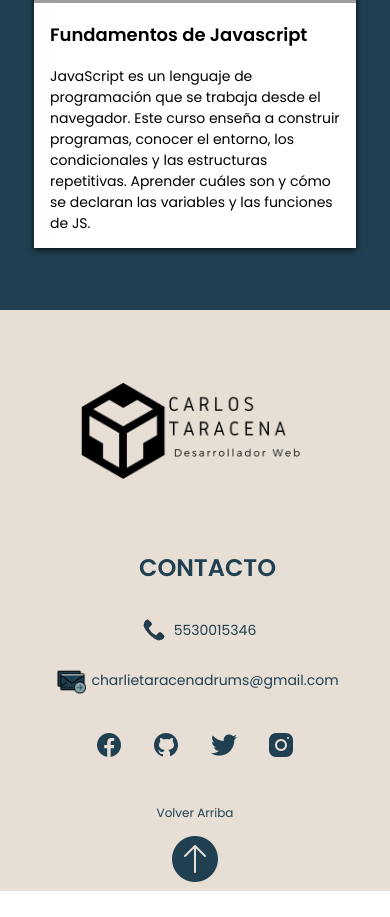
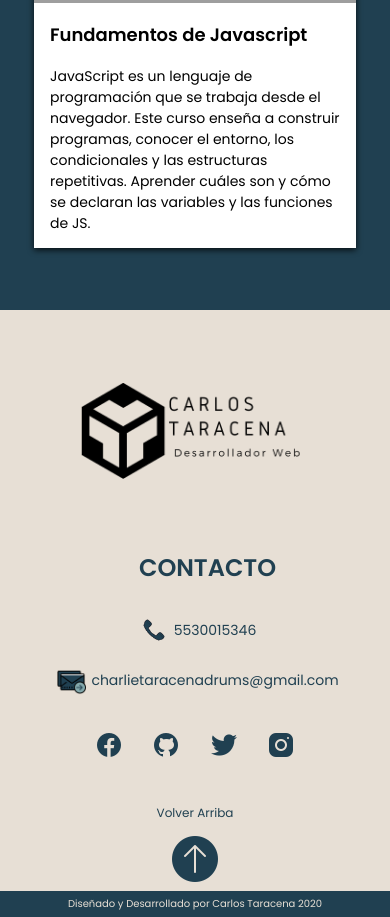
Before and after one commit to Ctaracena/Portfolio, a plain HTML site: page index.html in a window 390 px wide. Shown: the part 6522-7439 px from the top of the page. Before the commit the page ends 7413 px from the top, so only its background shows below. Drawn offline with Linux system fonts and the light colour scheme; grey boxes are pictures that could not be loaded.

Commit message:
creditos

```diff
--- a/css/mobile.css
+++ b/css/mobile.css
@@ -305,6 +305,15 @@
   margin-bottom: 30px;
 }
 
+.credits p {
+  margin: 0;
+  color: var(--beige);
+  font-size: 10px;
+  padding: 5px;
+  text-align: center;
+}
+
+
 }
 
 @media screen and (max-width: 320px) {
--- a/css/styles.css
+++ b/css/styles.css
@@ -322,3 +322,15 @@ header .img-wrapper img {
   font-size: 12px;
   color: var(--dark-blue);
 }
+
+.credits {
+  background-color: var(--dark-blue);
+}
+
+.credits p {
+  margin: 0;
+  color: var(--beige);
+  font-size: 13px;
+  padding: 5px;
+  text-align: center;
+}
--- a/index.html
+++ b/index.html
@@ -195,6 +195,9 @@
           <img src="images/icons8-send-letter-50.png" alt="">
         </div>
       </section>
+      <div class="credits">
+        <p>Diseñado y Desarrollado por Carlos Taracena 2020</p>
+      </div>
     </footer>
   </main>
   <script src="script/index.js"></script>
```
